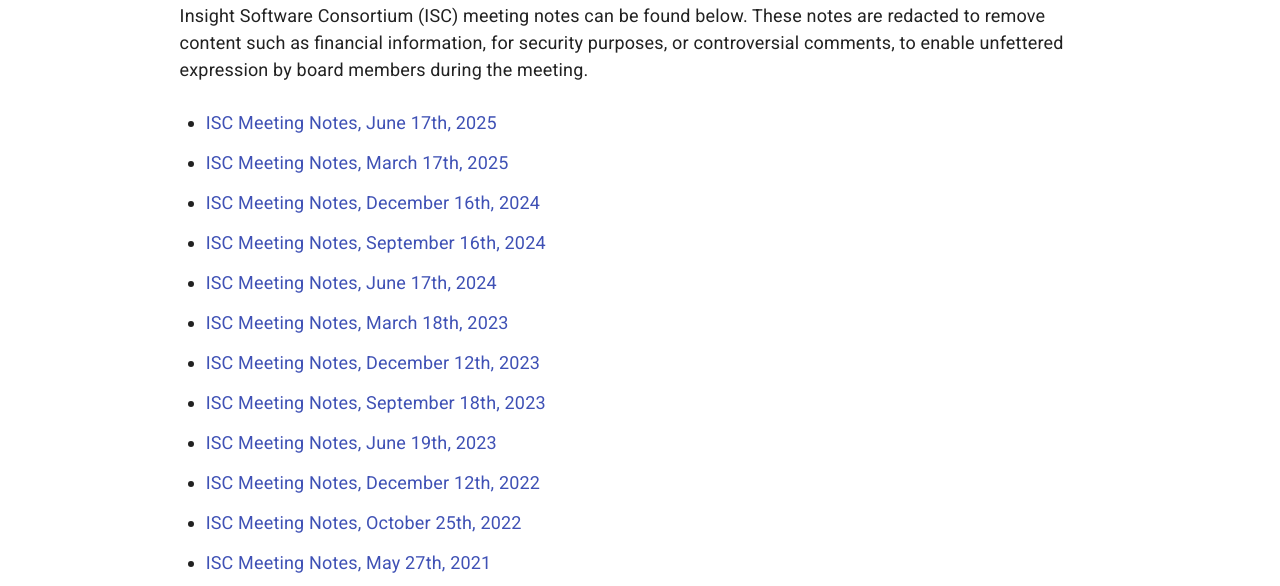
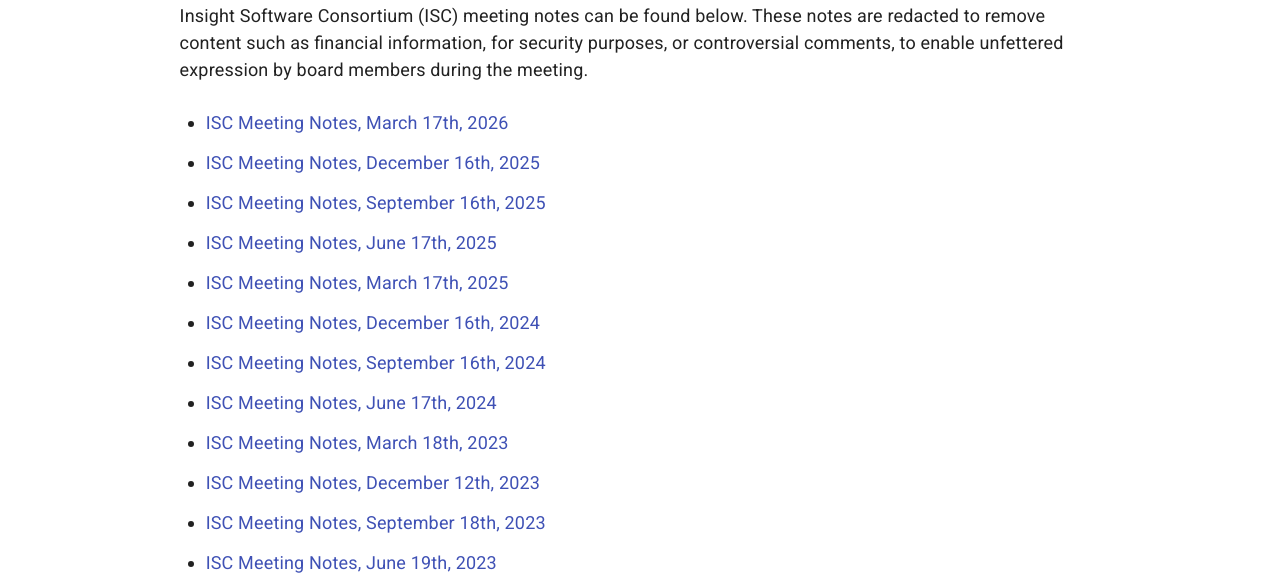
Before and after one commit to InsightSoftwareConsortium/insightsoftwareconsortium.org, a Gatsby site: page /meeting-notes in a window 1280 px wide. Shown: the part 185-771 px from the top of the page. Built offline with nearby package versions, Linux system fonts and the light colour scheme; Gatsby itself is replaced by a stand-in of ours.

Commit message:
Updated ISC meeting notes

```diff
--- a/src/pages/meeting-notes.js
+++ b/src/pages/meeting-notes.js
@@ -23,6 +23,21 @@
           enable unfettered expression by board members during the meeting.
         </p>
         <ul>
+        <li>
+            <MuiLink href="/notes/ISC_NOTES_20260317_REDACTED.pdf">
+              ISC Meeting Notes, March 17th, 2026
+            </MuiLink>
+        </li>
+        <li>
+            <MuiLink href="/notes/ISC_NOTES_20251216_REDACTED.pdf">
+              ISC Meeting Notes, December 16th, 2025
+            </MuiLink>
+        </li>
+        <li>
+            <MuiLink href="/notes/ISC_NOTES_20250916_REDACTED.pdf">
+              ISC Meeting Notes, September 16th, 2025
+            </MuiLink>
+        </li>
         <li>
             <MuiLink href="/notes/ISC_NOTES_20250617_REDACTED.pdf">
               ISC Meeting Notes, June 17th, 2025
```
Also changed, not shown: 3 other files.
